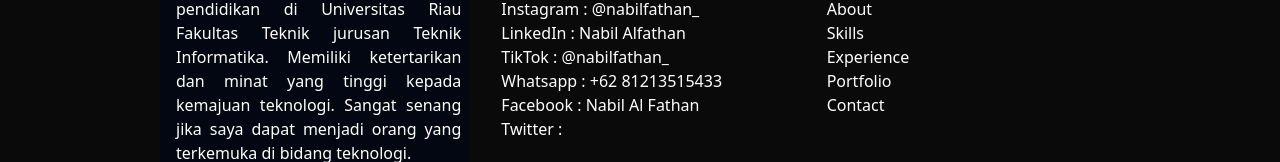
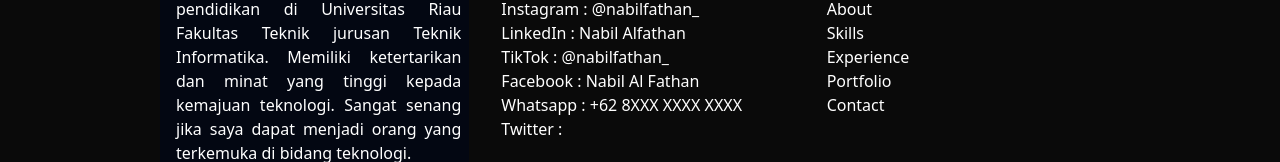
Before and after one commit to nabilfathan/nabilfathan.github.io, a website: page index.html in a window 1280 px wide. Shown: the part 5547-5709 px from the top of the page. Drawn offline with nearby package versions, Linux system fonts and the light colour scheme.

Commit message:
Update web

```diff
--- a/index.html
+++ b/index.html
@@ -340,8 +340,8 @@
                                     <li>Instagram : <a href="https://www.instagram.com/nabilfathan_/#" class="hover:text-gray-300">@nabilfathan_</a></li>
                                     <li>LinkedIn : <a href="https://www.linkedin.com/in/nabil-alfathan-9787312a7/overlay" class="hover:text-gray-300">Nabil Alfathan</a></li>
                                     <li>TikTok : <a href="https://www.tiktok.com/@nabilfathan_?" class="hover:text-gray-300">@nabilfathan_</a></li>
-                                    <li>Whatsapp : <a href="wa.me/6281213515433" class="hover:text-gray-300">+62 81213515433</a></li>
                                     <li>Facebook : <a href="https://www.facebook.com/share/1ALm7j8Yjq/" class="hover:text-gray-300">Nabil Al Fathan</a></li>
+                                    <li>Whatsapp : <a href="wa.me/6281213515433" class="hover:text-gray-300">+62 8XXX XXXX XXXX</a></li>
                                     <li>Twitter : <a href="#" class="hover:text-gray-300"></a></li>
                                 </ul>
                             </div>
```
